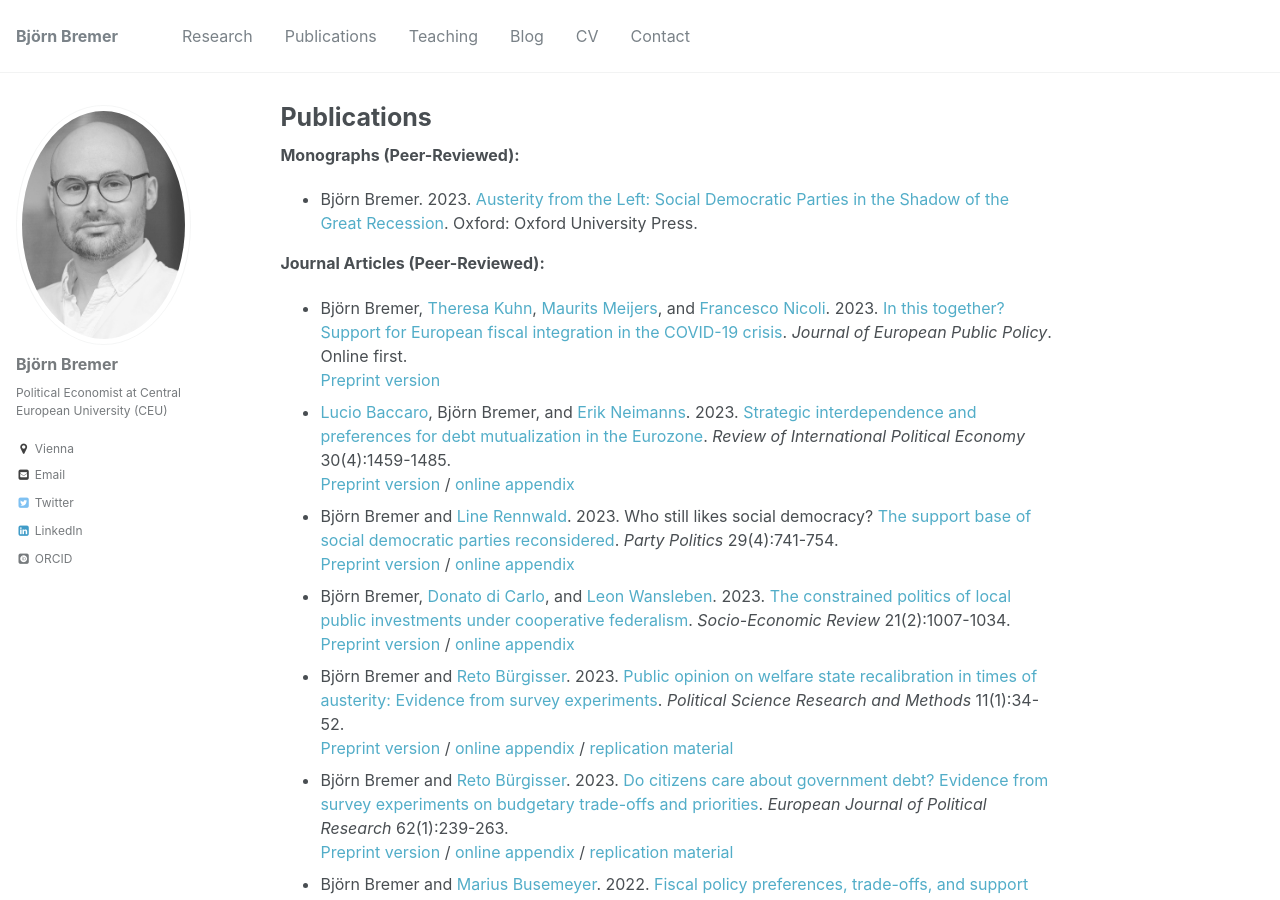
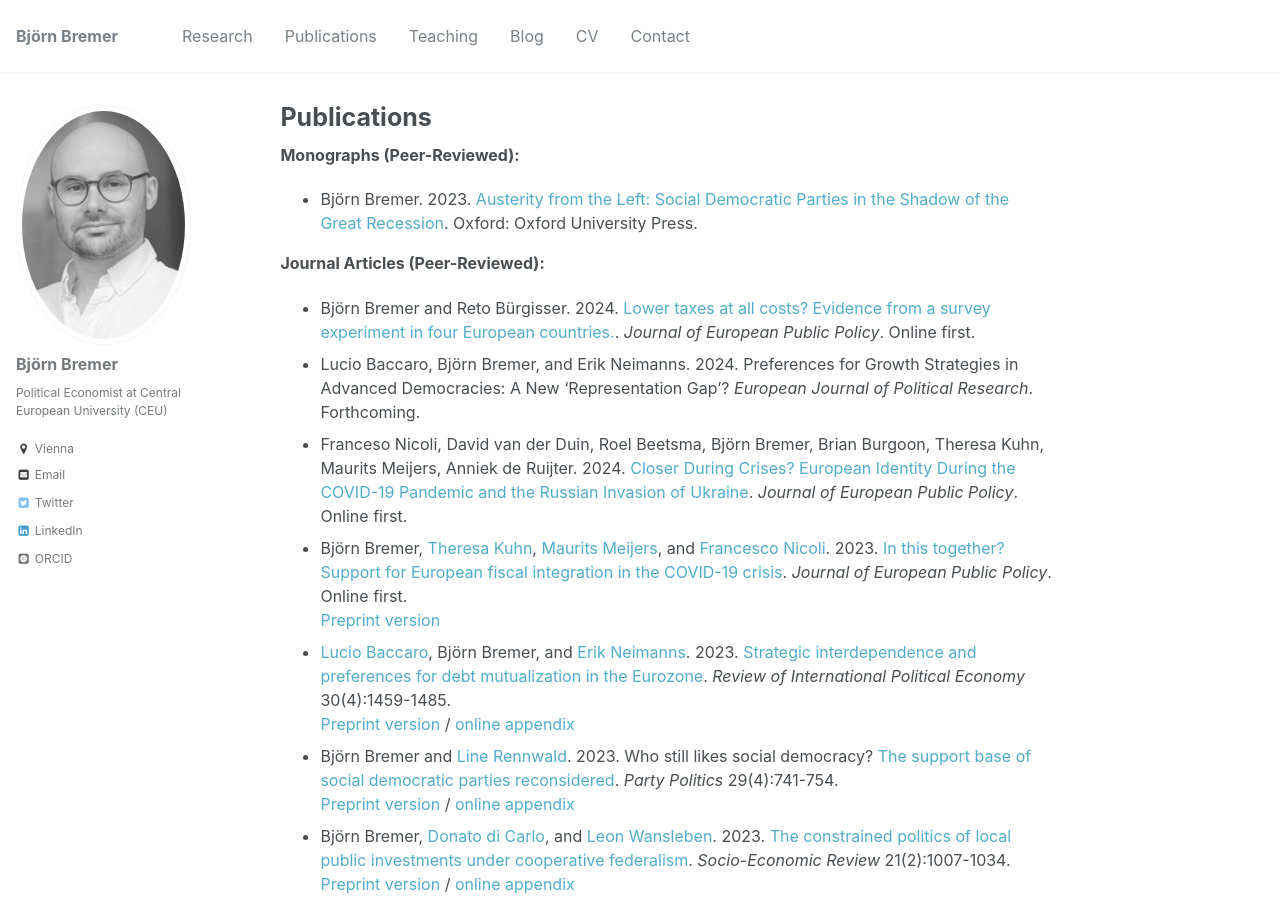
Before and after one commit to bjoernbremer/bjoernbremer.github.io, a Jekyll site: the page built from _pages/publications.md, in a window 1280 px wide and 900 px high. Built offline with Jekyll 4.4.1, drawn with Linux system fonts in a browser that asks for light colours; some web fonts are replaced.

Commit message:
Update publications.md

```diff
--- a/_pages/publications.md
+++ b/_pages/publications.md
@@ -10,6 +10,9 @@ author_profile: true
 * Björn Bremer. 2023. [Austerity from the Left: Social Democratic Parties in the Shadow of the Great Recession](https://global.oup.com/academic/product/austerity-from-the-left-9780192872210?facet_narrowbyprice_facet=50to100&lang=en&cc=mv#). Oxford: Oxford University Press.
 
 **Journal Articles (Peer-Reviewed):**
+* Björn Bremer and Reto Bürgisser. 2024. [Lower taxes at all costs? Evidence from a survey experiment in four European countries.](https://doi.org/10.1080/13501763.2024.2333856). *Journal of European Public Policy*. Online first. <br/>
+* Lucio Baccaro, Björn Bremer, and Erik Neimanns. 2024. Preferences for Growth Strategies in Advanced Democracies: A New 'Representation Gap'? *European Journal of Political Research*. Forthcoming. <br/>
+* Franceso Nicoli, David van der Duin, Roel Beetsma, Björn Bremer, Brian Burgoon, Theresa Kuhn, Maurits Meijers, Anniek de Ruijter. 2024. [Closer During Crises? European Identity During the COVID-19 Pandemic and the Russian Invasion of Ukraine](https://doi.org/10.1080/13501763.2024.2319346). *Journal of European Public Policy*. Online first. <br/>
 * Björn Bremer, [Theresa Kuhn](https://theresakuhn.eu/), [Maurits Meijers](http://mauritsmeijers.eu/), and [Francesco Nicoli](https://francesconicoli.wordpress.com/). 2023. [In this together? Support for European fiscal integration in the COVID-19 crisis](https://doi.org/10.1080/13501763.2023.2220357). *Journal of European Public Policy*. Online first. <br/>
 [Preprint version](https://osf.io/preprints/socarxiv/82cyw/)
 * [Lucio Baccaro](https://www.mpifg.de/people/lb/index_en.asp), Björn Bremer, and [Erik Neimanns](https://www.mpifg.de/forschung/wissdetails_en.asp?MitarbID=885). 2023. [Strategic interdependence and preferences for debt mutualization in the Eurozone](https://doi.org/10.1080/09692290.2022.2107043). *Review of International Political Economy* 30(4):1459-1485. <br/>
```
